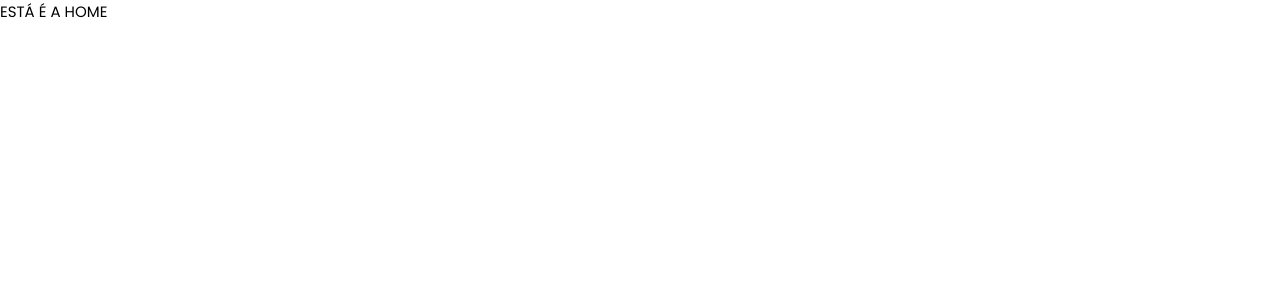
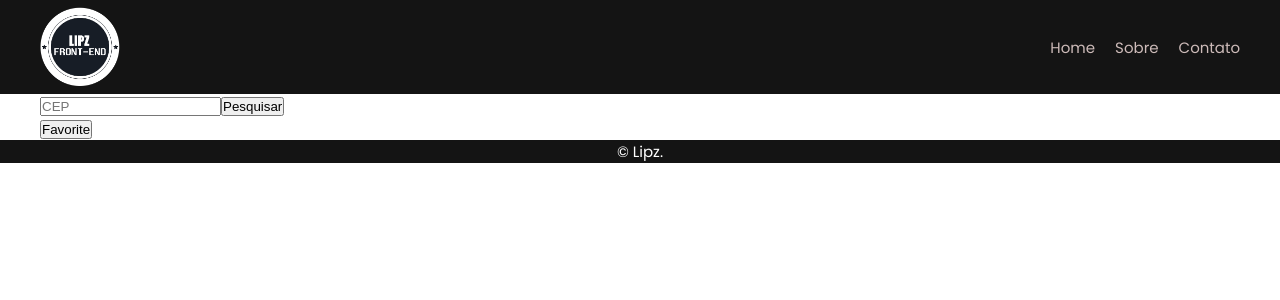
Before and after one commit to LipzDev/Consulta-Cep, a Next.js app: page / in a window 1280 px wide. Shown: the top 300 px of the page. Built offline with nearby package versions, Linux system fonts and the light colour scheme.

Commit message:
This commit adds fetch of the zip codes and the save in localStorage

```diff
--- a/src/components/Header/styles.tsx
+++ b/src/components/Header/styles.tsx
@@ -3,7 +3,7 @@ import styled, { css } from "styled-components";
 export const Header = styled.header`
   ${({ theme }) => css`
     background-color: ${theme.colors.black};
-    padding: 10px 0;
+    padding: 7px 0;
   `}
 `;
 
--- a/src/components/Logo/styles.tsx
+++ b/src/components/Logo/styles.tsx
@@ -2,7 +2,7 @@ import styled from "styled-components";
 
 export const Logo = styled.div`
   img {
-    max-width: 90px;
+    max-width: 80px;
     vertical-align: middle;
   }
 `;
--- a/src/templates/HomeTemplate/index.tsx
+++ b/src/templates/HomeTemplate/index.tsx
@@ -1,7 +1,65 @@
-import React from "react";
+import React, { useState, useEffect } from "react";
+import Layout from "../../components/Layout";
+import { Container } from "../../components/Container/styles";
+import * as Styles from "./styles";
 
 const Home = () => {
-  return <div>ESTÁ É A HOME</div>;
+  const [cep, setCep] = useState();
+  const [data, setData] = useState<any>();
+  const [locale, setLocale] = useState<String[]>([]);
+
+  const zipCodeSearch = async (e: any) => {
+    e.preventDefault();
+    try {
+      const response = await fetch(`https://viacep.com.br/ws/${cep}/json/`);
+      const json = await response.json();
+      setData(json);
+    } catch (error) {
+      console.error(error);
+      alert("Ocorreu um erro ao buscar o CEP");
+    }
+  };
+
+  const handleFavorite = () => {
+    setLocale([...locale, data]);
+  };
+
+  useEffect(() => {
+    const getStorage = localStorage.getItem("info");
+    const storageContent = JSON.parse(getStorage!);
+
+    // if (storageContent.filter(el => el.cep !== data.cep)) {
+    // }
+    localStorage.setItem("info", JSON.stringify(locale));
+  }, [locale]);
+
+  return (
+    <Layout>
+      <Container>
+        <form onSubmit={(e: any) => zipCodeSearch(e)}>
+          <input
+            type="text"
+            placeholder="CEP"
+            onChange={(e: any) => setCep(e.target.value)}
+          />
+          <button>Pesquisar</button>
+        </form>
+
+        {/* dados */}
+
+        {data && (
+          <div>
+            <p>Logradouro: {data?.logradouro}</p>
+            <p>Bairro: {data?.bairro}</p>
+            <p>Cidade: {data?.localidade}</p>
+            <p>Estado: {data?.uf}</p>
+          </div>
+        )}
+
+        <button onClick={() => handleFavorite()}>Favorite</button>
+      </Container>
+    </Layout>
+  );
 };
 
 export default Home;
--- /dev/null
+++ b/src/templates/HomeTemplate/styles.tsx
@@ -0,0 +1,36 @@
+import styled from "styled-components";
+
+// export const Wrapper = styled.section`
+//   height: 100vh;
+//   max-height: calc(100vh - 117px);
+
+//   display: grid;
+//   grid-template-areas:
+//     "map favorites"
+//     "options favorites"
+//     "locale favorites";
+
+//   grid-gap: 20px;
+//   grid-template-columns: 1fr 70rem;
+//   grid-template-rows: 400px 70px 1fr;
+// `;
+
+// export const Map = styled.div`
+//   background-color: #ccc;
+//   grid-area: map;
+// `;
+
+// export const Options = styled.div`
+//   background-color: aliceblue;
+//   grid-area: options;
+// `;
+
+// export const Locale = styled.div`
+//   background-color: green;
+//   grid-area: locale;
+// `;
+
+// export const Favorites = styled.div`
+//   background-color: red;
+//   grid-area: favorites;
+// `;
```
Also changed, not shown: src/pages/resultado.tsx (added, +8 -0 lines), .prettierrc.json.
